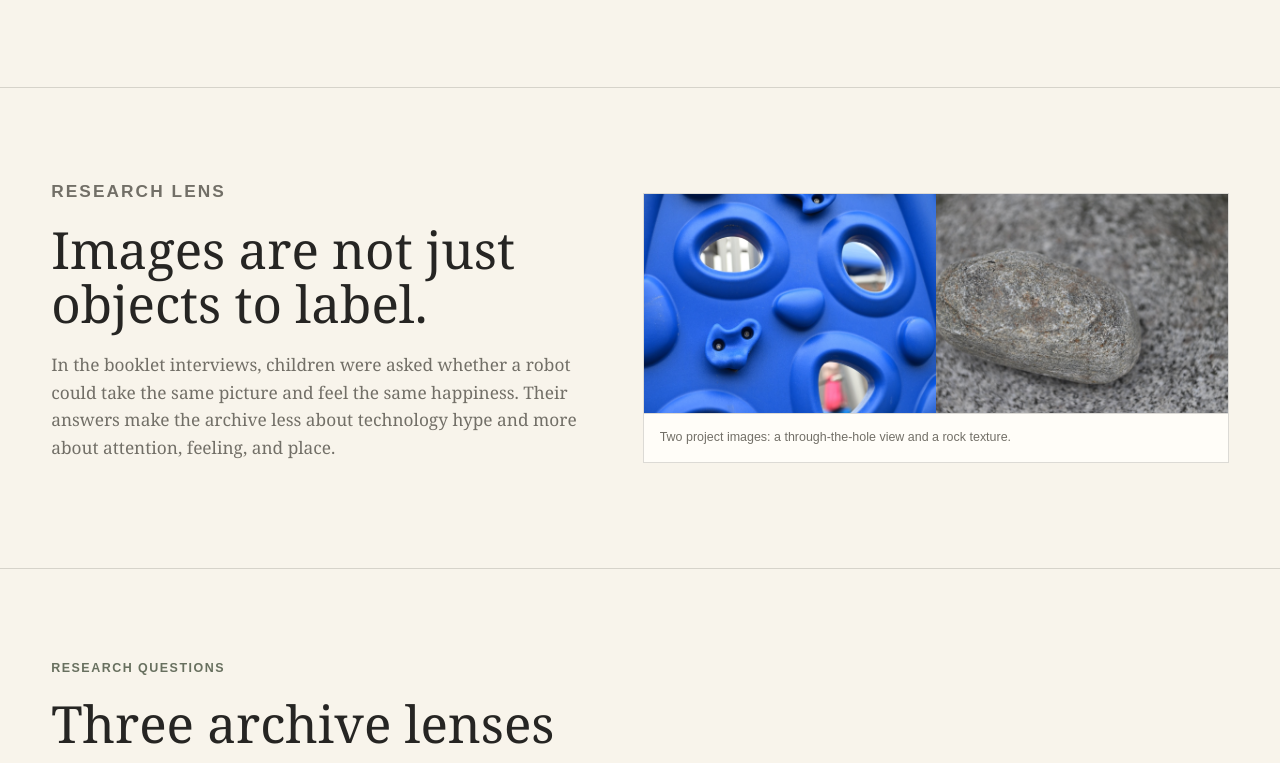
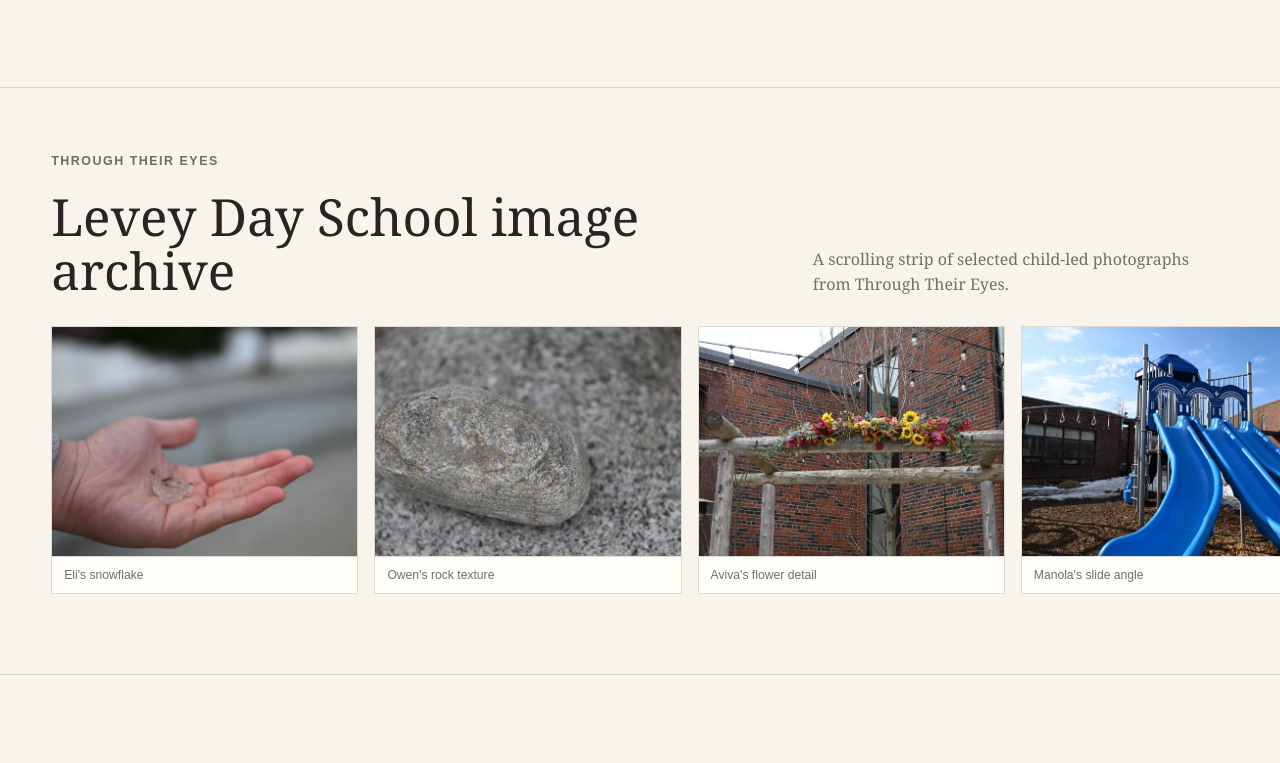
Before and after one commit to SenmuuuuW/michaels-vision-lab, a Next.js app: page / in a window 1280 px wide. Shown: the part 1537-2300 px from the top of the page. Built offline with nearby package versions, Linux system fonts and the light colour scheme.

Commit message:
Update home archive strip and reduce repeated images

```diff
--- a/app/globals.css
+++ b/app/globals.css
@@ -392,6 +392,64 @@ blockquote {
 
 .image-strip figcaption {
   grid-column: 1 / -1;
+}
+
+.home-archive-strip-section {
+  border-top: 1px solid var(--line);
+  padding-bottom: clamp(36px, 5vw, 64px);
+  padding-top: clamp(36px, 5vw, 64px);
+}
+
+.strip-heading {
+  align-items: end;
+  display: grid;
+  gap: 22px;
+  grid-template-columns: minmax(0, 0.8fr) minmax(260px, 0.45fr);
+  margin-bottom: 28px;
+}
+
+.strip-heading h2 {
+  margin-bottom: 0;
+}
+
+.strip-heading p:not(.kicker) {
+  color: var(--muted);
+  font-size: 1rem;
+  margin: 0;
+}
+
+.home-archive-strip {
+  display: flex;
+  gap: 16px;
+  margin-left: calc(clamp(20px, 4vw, 56px) * -1);
+  margin-right: calc(clamp(20px, 4vw, 56px) * -1);
+  overflow-x: auto;
+  padding: 0 clamp(20px, 4vw, 56px) 16px;
+  scroll-padding-left: clamp(20px, 4vw, 56px);
+  scroll-snap-type: x proximity;
+}
+
+.archive-strip-item {
+  background: var(--paper);
+  border: 1px solid var(--line);
+  flex: 0 0 clamp(220px, 24vw, 310px);
+  margin: 0;
+  scroll-snap-align: start;
+}
+
+.archive-strip-item img {
+  aspect-ratio: 4 / 3;
+  object-fit: cover;
+  width: 100%;
+}
+
+.archive-strip-item figcaption {
+  border-top: 1px solid var(--line);
+  color: var(--muted);
+  font-family: Arial, Helvetica, sans-serif;
+  font-size: 0.76rem;
+  line-height: 1.35;
+  padding: 10px 12px;
 }
 
 .leaps-line-section {
@@ -1336,6 +1394,7 @@ dd {
   .featured-band,
   .editorial-pair,
   .reverse-pair,
+  .strip-heading,
   .project-dimensions,
   .ai-human,
   .archive-two-column,
--- a/app/page.tsx
+++ b/app/page.tsx
@@ -1,3 +1,4 @@
+import Image from "next/image";
 import Link from "next/link";
 
 const focusAreas = [
@@ -21,7 +22,46 @@ const questions = [
   {
     title: "AI and human meaning",
     text: "What can machines name, and what do children explain?",
-    image: "/images/through-their-eyes/birdie-hole-view.jpg"
+    image: "/images/through-their-eyes/owen-rock-texture.jpg"
+  }
+];
+
+const archiveStripImages = [
+  {
+    label: "Eli's snowflake",
+    image: "/images/through-their-eyes/eli-snowflake.jpg"
+  },
+  {
+    label: "Owen's rock texture",
+    image: "/images/through-their-eyes/owen-rock-texture.jpg"
+  },
+  {
+    label: "Aviva's flower detail",
+    image: "/images/through-their-eyes/aviva-flower-detail.jpg"
+  },
+  {
+    label: "Manola's slide angle",
+    image: "/images/through-their-eyes/manola-slide-angle.jpg"
+  },
+  {
+    label: "Dallas booklet image",
+    image: "/images/through-their-eyes/dallas-booklet.jpg"
+  },
+  {
+    label: "Gemma booklet image",
+    image: "/images/through-their-eyes/gemma-booklet.jpg"
+  },
+  {
+    label: "Hamilton booklet image",
+    image: "/images/through-their-eyes/hamilton-booklet.jpg"
+  },
+  {
+    label: "Juju booklet image",
+    image: "/images/through-their-eyes/juju-booklet.jpg"
+  },
+  {
+    label: "Yara booklet image",
+    image: "/images/through-their-eyes/yara-booklet.jpg"
   }
 ];
 
@@ -85,6 +125,25 @@ export default function Home() {
         </div>
       </section>
 
+      {/* 横向图像档案：只提供视觉浏览，不重复案例文字。 */}
+      <section className="page-section wide-section home-archive-strip-section">
+        <div className="strip-heading">
+          <div>
+            <p className="kicker">Through Their Eyes</p>
+            <h2>Levey Day School image archive</h2>
+          </div>
+          <p>A scrolling strip of selected child-led photographs from Through Their Eyes.</p>
+        </div>
+        <div className="home-archive-strip" aria-label="Levey Day School image archive">
+          {archiveStripImages.map((item) => (
+            <figure className="archive-strip-item" key={item.image}>
+              <Image src={item.image} alt="" width={360} height={260} sizes="(max-width: 720px) 72vw, 280px" />
+              <figcaption>{item.label}</figcaption>
+            </figure>
+          ))}
+        </div>
+      </section>
+
       {/* 右图左文：说明 AI 比较但不夸大技术。 */}
       <section className="page-section wide-section editorial-pair reverse-pair">
         <div className="pair-copy">
```
